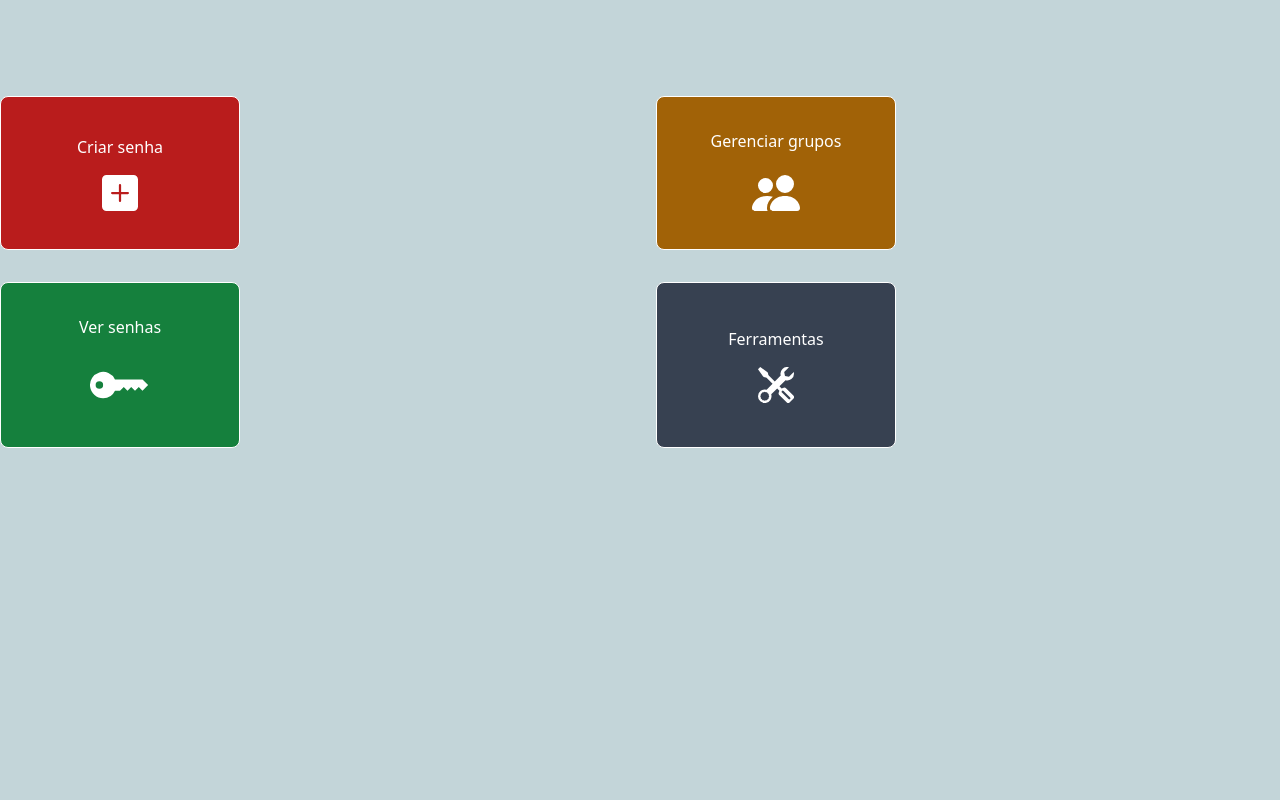
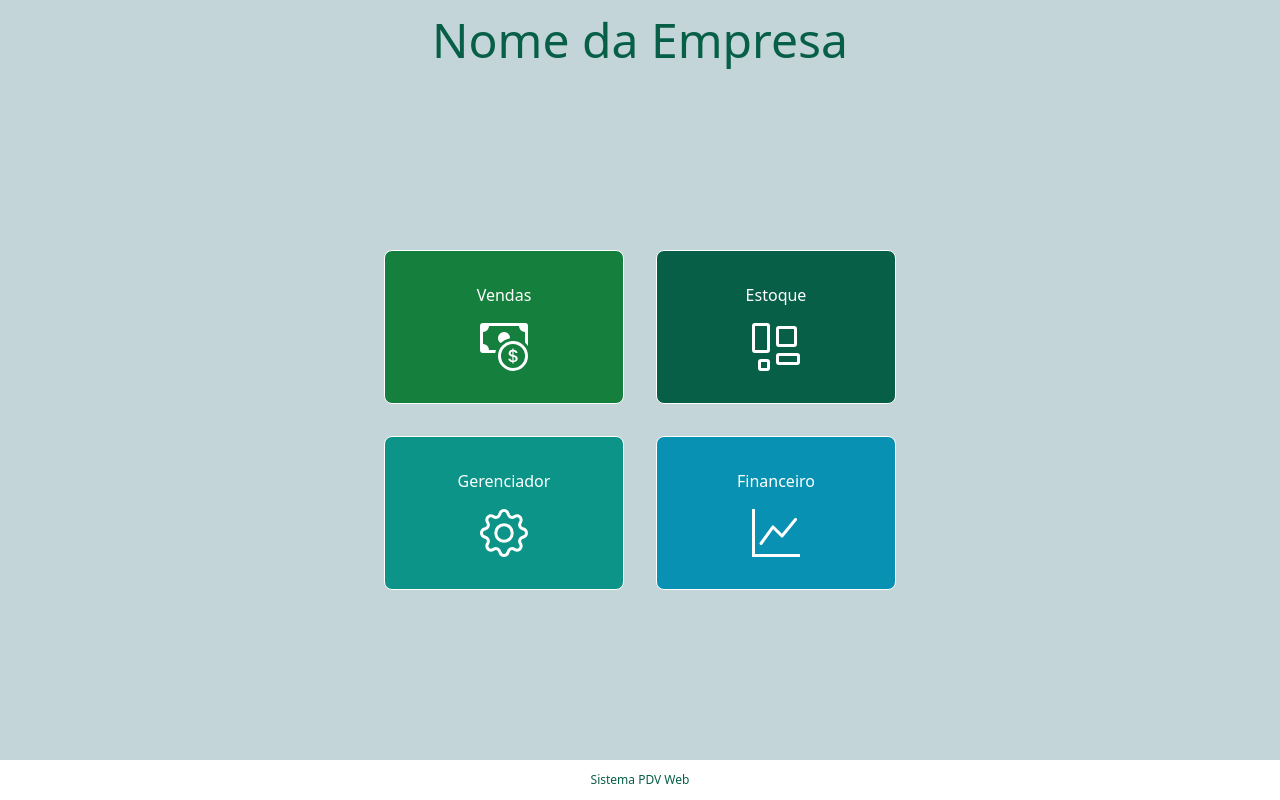
Before and after one commit to maiatech-solution/pdvweb, a React (Vite) app: page /home in a window 1280 px wide. Built offline with nearby package versions, Linux system fonts and the light colour scheme.

Commit message:
tela home finalizada

```diff
--- /dev/null
+++ b/src/assets/components/Footer/footer.tsx
@@ -0,0 +1,8 @@
+export const Footer = () => {
+    return(
+    <div className="w-screen bg-white h-[5vh] flex justify-center items-center">
+        <h5 className="text-emerald-800 bg-transparent text-xs">Sistema PDV Web</h5>
+    </div>
+    )
+
+}
--- a/src/assets/pages/Home.tsx
+++ b/src/assets/pages/Home.tsx
@@ -1,28 +1,40 @@
 import { Cards } from "../components/Cards/cards";
-import { BsFillPlusSquareFill,BsFillPeopleFill,BsFillKeyFill,BsTools } from "react-icons/bs";
-import {Modal} from '../components/Modal/modal'
+import { BsCashCoin, BsLayoutWtf, BsGraphUp, BsGear } from "react-icons/bs";
+import { Modal } from '../components/Modal/modal'
+import { Footer } from "../components/Footer/footer";
 
 export const Home = () => {
     return (
-        <div>
-            <h2 className={'my-24 text-white text-2xl md:text-5xl'}></h2>
+        <div >
+            <header className="h-[10vh] items-center flex justify-center">
+                <h2 className='text-emerald-800 text-2xl md:text-5xl text-center'>Nome da Empresa</h2>
+            </header>
 
-            <div className="grid grid-cols-1 md:grid-cols-2 gap-8 mb-9">
-                <Modal />
-                <button className="bg-yellow-700 hover:bg-yellow-600 p-8 rounded-lg border border-solid border-white w-60 h-30  flex flex-col items-center justify-center gap-4">
-                    <Cards className={'text-white'} text={"Gerenciar grupos"} ></Cards>
-                    <BsFillPeopleFill className="bg-transparent text-white text-5xl" />
-                </button>
-                <button className="bg-green-700 hover:bg-green-600 p-8 rounded-lg border border-solid border-white w-60 h-30  flex flex-col items-center justify-center gap-4">
-                    <Cards className={'text-white'} text={"Ver senhas"} ></Cards>
-                    <BsFillKeyFill className="bg-transparent text-white text-6xl"/>
-                </button>
-                <button className="bg-gray-700 hover:bg-gray-600 p-8 rounded-lg border border-solid border-white w-60 h-30  flex flex-col items-center justify-center gap-4">
-                    <Cards className={'text-white'} text={"Ferramentas"} ></Cards>
-                    <BsTools className="bg-transparent text-white text-4xl" />
-                </button>
+            <div className="flex align-center justify-center xl:mb-0 mb-12 mt-8 xl:mt-0 md:h-[85vh]">
+
+                <div className="grid grid-cols-1 md:grid-cols-2 gap-8 m-auto">
+                    <button className="bg-green-700 hover:bg-green-800 p-8 rounded-lg border border-solid border-white w-60 h-30  flex flex-col items-center justify-center gap-4">
+                        <Cards className={'text-white'} text={"Vendas"} ></Cards>
+                        <BsCashCoin className="bg-transparent text-white text-5xl" />
+                    </button>
+                    <button className="bg-emerald-800 hover:bg-emerald-900 p-8 rounded-lg border border-solid border-white w-60 h-30  flex flex-col items-center justify-center gap-4">
+                        <Cards className={'text-white'} text={"Estoque"} ></Cards>
+                        <BsLayoutWtf className="bg-transparent text-white text-5xl" />
+                    </button>
+                    <button className="bg-teal-600 hover:bg-teal-700 p-8 rounded-lg border border-solid border-white w-60 h-30  flex flex-col items-center justify-center gap-4">
+                        <Cards className={'text-white'} text={"Gerenciador"} ></Cards>
+                        <BsGear className="bg-transparent text-white text-5xl" />
+                    </button>
+                    <button className="bg-cyan-600 hover:bg-cyan-700 p-8 rounded-lg border border-solid border-white w-60 h-30  flex flex-col items-center justify-center gap-4">
+                        <Cards className={'text-white'} text={"Financeiro"} ></Cards>
+                        <BsGraphUp className="bg-transparent text-white text-5xl" />
+                    </button>
+
+                </div>
+
             </div>
 
+           <Footer />
         </div>
     )
 }
```
